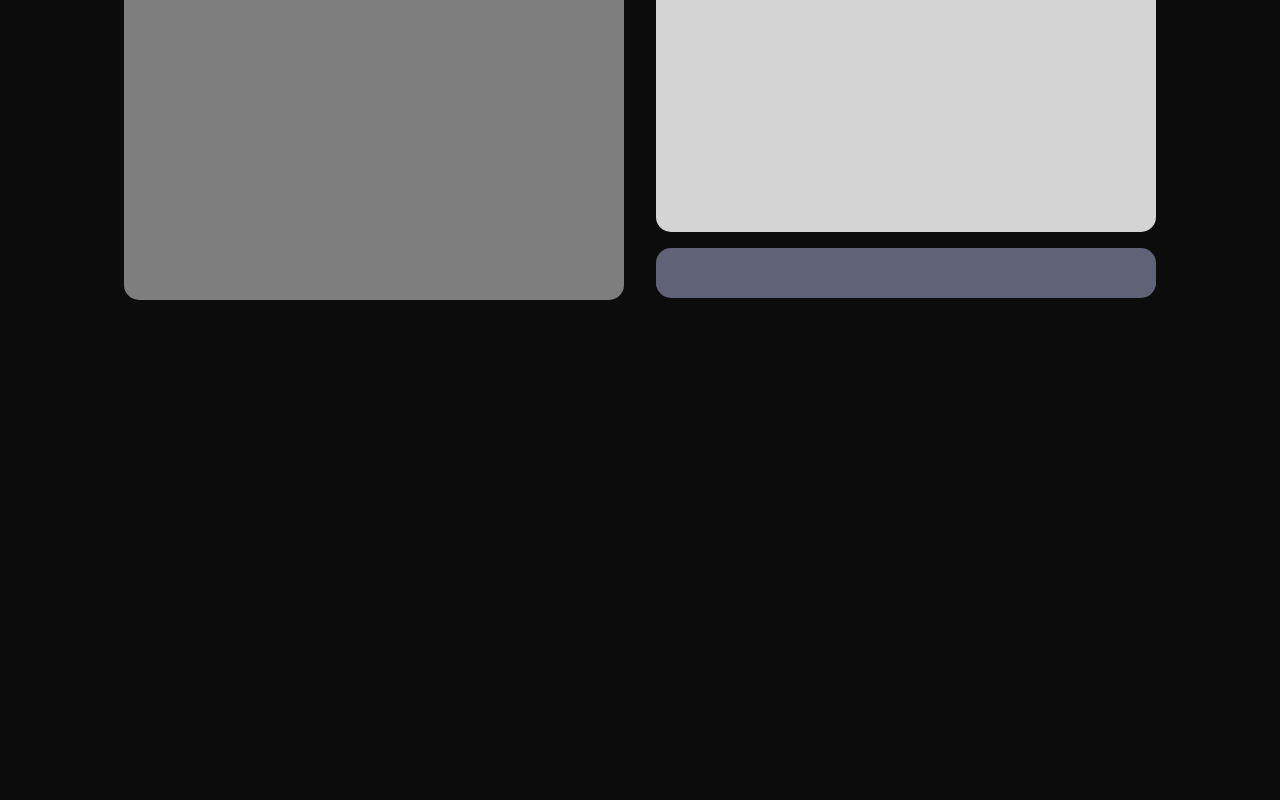
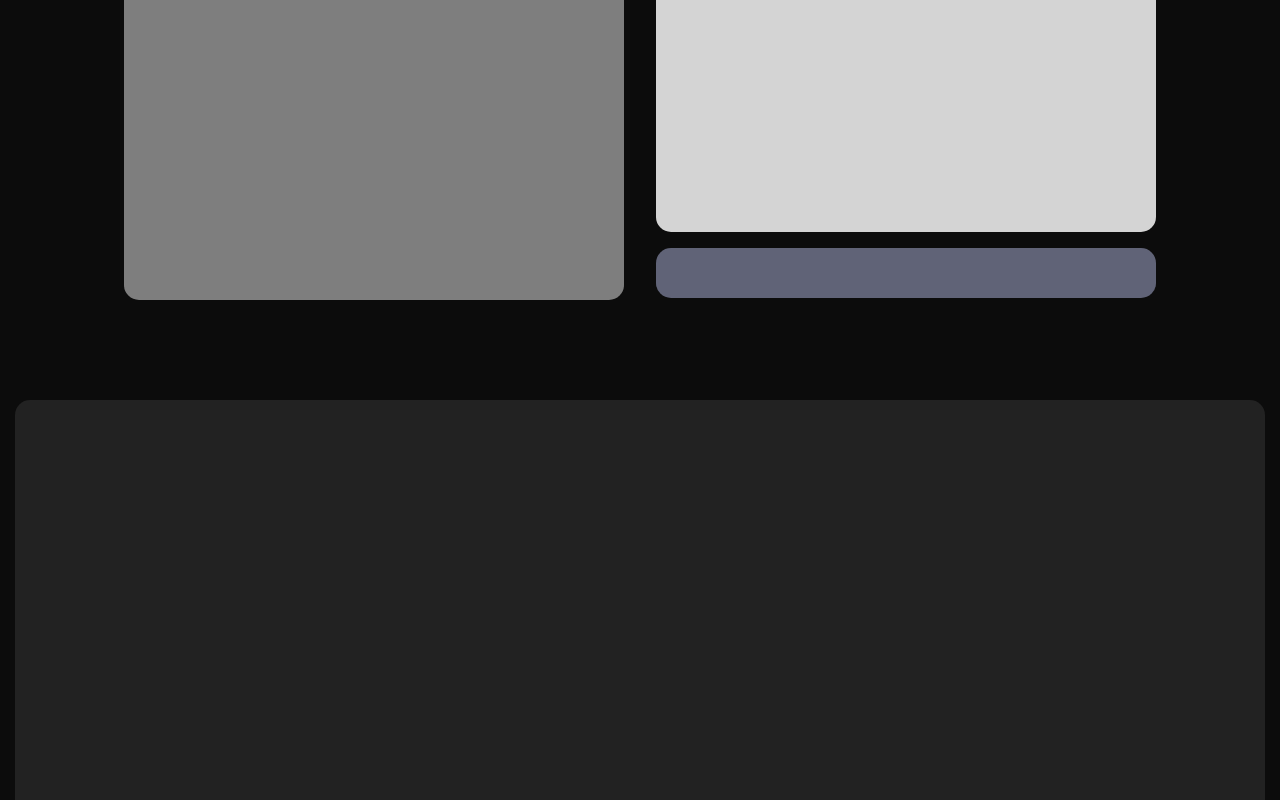
Before and after one commit to pavanhutagi/portfolio, a Next.js app: page / in a window 1280 px wide. Shown: the part 2000-2800 px from the top of the page. Before the commit the page ends 2400 px from the top, so only its background shows below. Built offline with nearby package versions, Linux system fonts and the light colour scheme.

Commit message:
feat: adding footer section

```diff
--- a/src/app/page.tsx
+++ b/src/app/page.tsx
@@ -52,6 +52,10 @@ export default function Root() {
             </div>
           </div>
         </section>
+
+        <section id="footer" className="flex items-center justify-center">
+          <div className="w-[1250px] h-[400px] bg-[#222222] rounded-t-[15px]"></div>
+        </section>
       </main>
 
       <div className="fixed inset-y-0 right-0 w-[25px] flex items-center">
--- a/src/configs/particles-config.json
+++ b/src/configs/particles-config.json
@@ -14,13 +14,13 @@
       }
     },
     "color": {
-      "value": "#1F1F1F"
+      "value": "#161616"
     },
     "shape": {
       "type": "circle",
       "stroke": {
         "width": 0,
-        "color": "#1F1F1F"
+        "color": "#161616"
       },
       "polygon": {
         "nb_sides": 5
@@ -50,7 +50,7 @@
     "line_linked": {
       "enable": true,
       "distance": 150,
-      "color": "#1F1F1F",
+      "color": "#161616",
       "opacity": 0.5,
       "width": 1.5
     },
```
